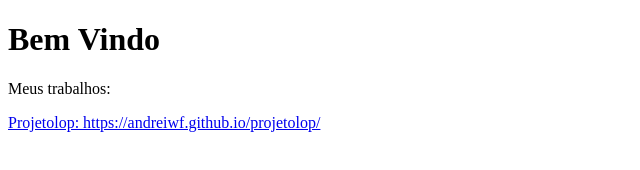
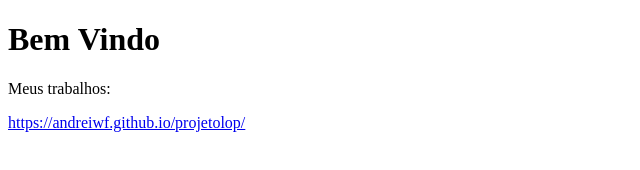
Before and after one commit to andreiwf/andreiwf.github.io, a plain HTML site: page index.html in a window 1280 px wide. Shown: the whole page, without its empty margins (0-640 px from the left). Drawn offline with Linux system fonts and the light colour scheme.

Commit message:
Update index.html

```diff
--- a/index.html
+++ b/index.html
@@ -8,7 +8,7 @@
       <h1>Bem Vindo</h1>
       <p>Meus trabalhos:</p>
 
-      <a href="url">Projetolop: https://andreiwf.github.io/projetolop/</a>
+      <a href="url">https://andreiwf.github.io/projetolop/</a>
 
     </body>
 </html>
```
